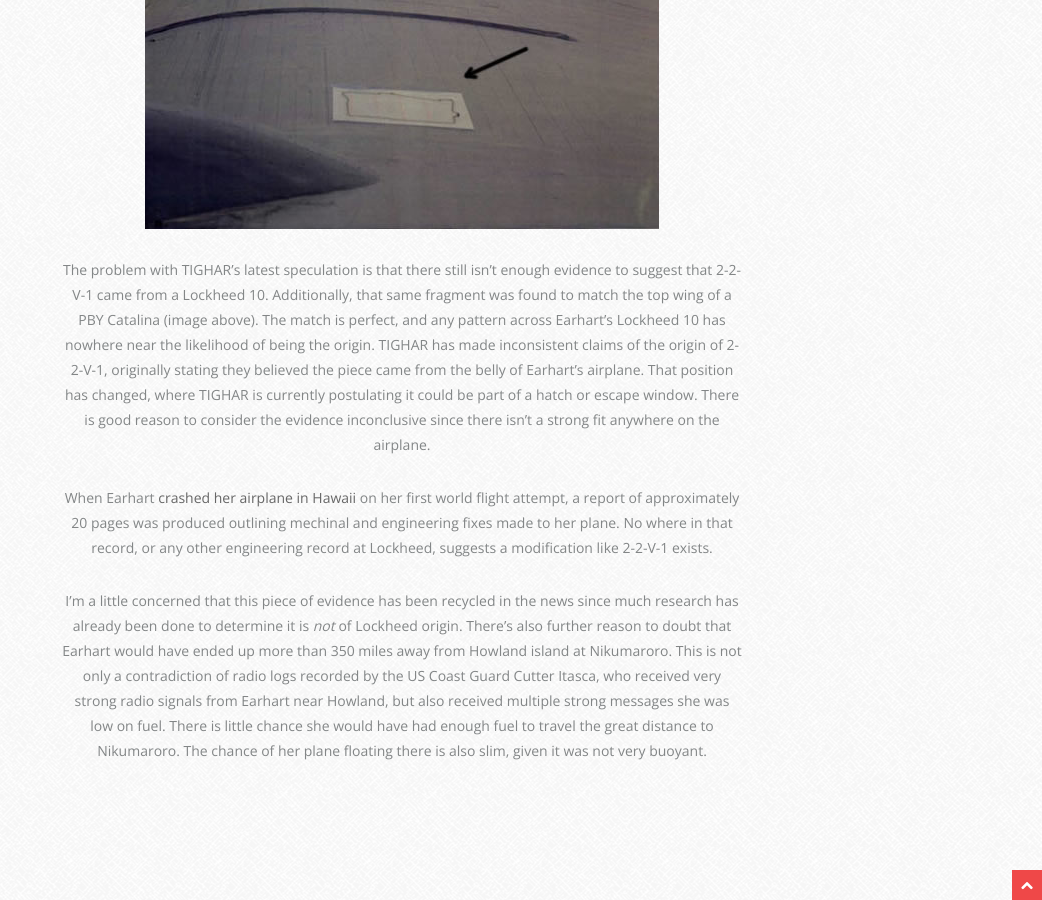
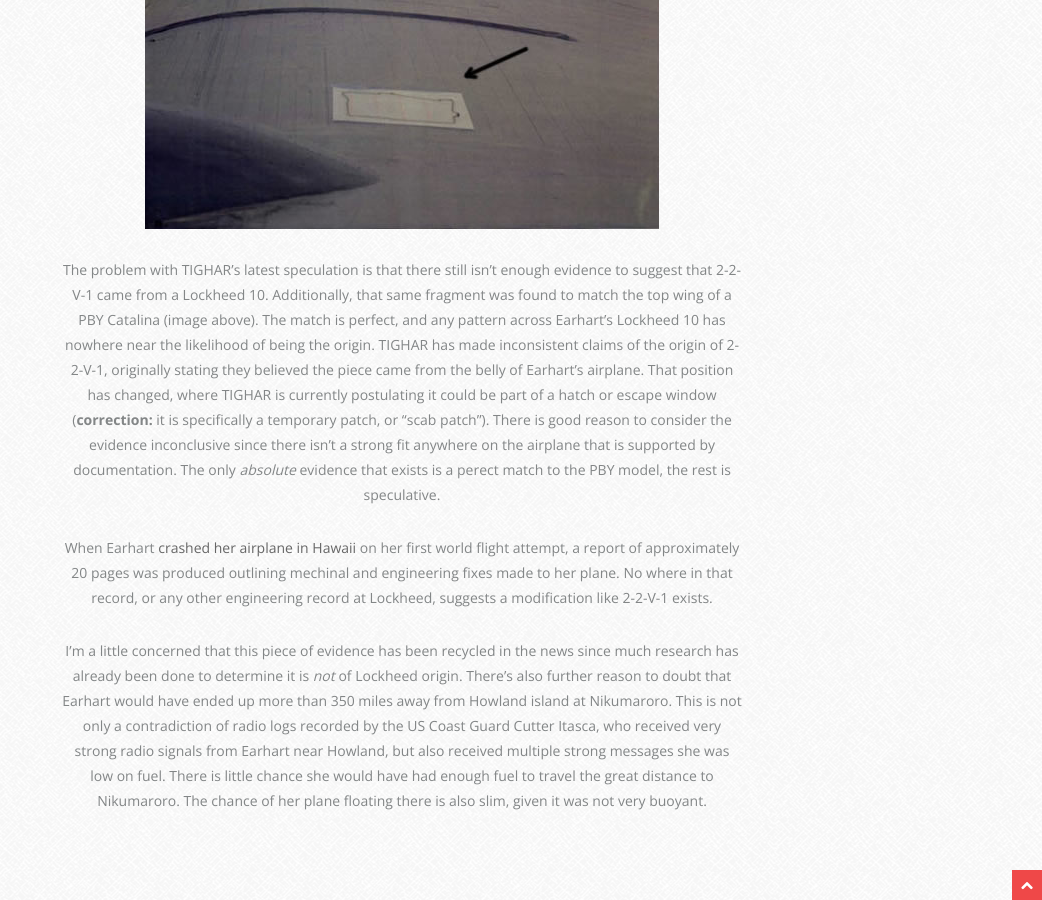
Before and after one commit to crockpotveggies/crockpotveggies.github.io, a Jekyll site: the page built from _posts/2014-10-30-amelia-earhart-metal-fragment-2-2-v-1.md, in a window 1280 px wide and 900 px high, scrolled down 2399 px. Shown: the whole window, without its empty margins (238-1280 px from the left). Built offline with Jekyll 4.4.1, drawn with Linux system fonts in a browser that asks for light colours; some web fonts are replaced; Markdown is read by kramdown in place of the engine named in the settings; comment, search, counter and statistics services are not loaded.

Commit message:
Updated to fix the specific theory on TIGHAR.

```diff
--- a/_posts/2014-10-30-amelia-earhart-metal-fragment-2-2-v-1.md
+++ b/_posts/2014-10-30-amelia-earhart-metal-fragment-2-2-v-1.md
@@ -13,7 +13,7 @@ Edward Werner himself stated in a press release from panel findings: <em>"I agre
 
 <img src="/uploads/earhart_pbycatalina_match.jpg" alt="LA Times article describing controversy over 2-2-V-1">
 
-The problem with TIGHAR's latest speculation is that there still isn't enough evidence to suggest that 2-2-V-1 came from a Lockheed 10. Additionally, that same fragment was found to match the top wing of a PBY Catalina (image above). The match is perfect, and any pattern across Earhart's Lockheed 10 has nowhere near the likelihood of being the origin. TIGHAR has made inconsistent claims of the origin of 2-2-V-1, originally stating they believed the piece came from the belly of Earhart's airplane. That position has changed, where TIGHAR is currently postulating it could be part of a hatch or escape window. There is good reason to consider the evidence inconclusive since there isn't a strong fit anywhere on the airplane.
+The problem with TIGHAR's latest speculation is that there still isn't enough evidence to suggest that 2-2-V-1 came from a Lockheed 10. Additionally, that same fragment was found to match the top wing of a PBY Catalina (image above). The match is perfect, and any pattern across Earhart's Lockheed 10 has nowhere near the likelihood of being the origin. TIGHAR has made inconsistent claims of the origin of 2-2-V-1, originally stating they believed the piece came from the belly of Earhart's airplane. That position has changed, where TIGHAR is currently postulating it could be part of a hatch or escape window (<b>correction:</b> it is specifically a temporary patch, or "scab patch"). There is good reason to consider the evidence inconclusive since there isn't a strong fit anywhere on the airplane that is supported by documentation. The only <em>absolute</em> evidence that exists is a perect match to the PBY model, the rest is speculative.
 
 When Earhart <a href="http://en.wikipedia.org/wiki/Amelia_Earhart#1937_world_flight" target="_blank">crashed her airplane in Hawaii</a> on her first world flight attempt, a report of approximately 20 pages was produced outlining mechinal and engineering fixes made to her plane. No where in that record, or any other engineering record at Lockheed, suggests a modification like 2-2-V-1 exists.
 
```
